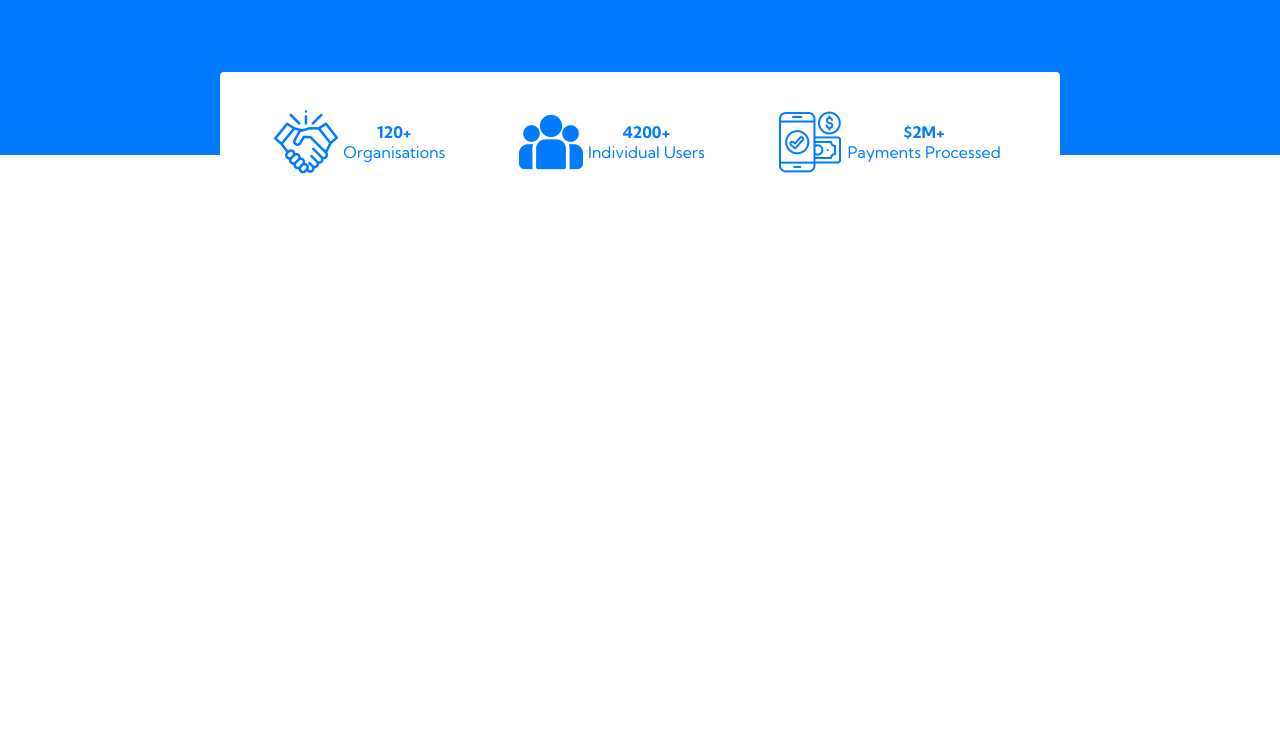
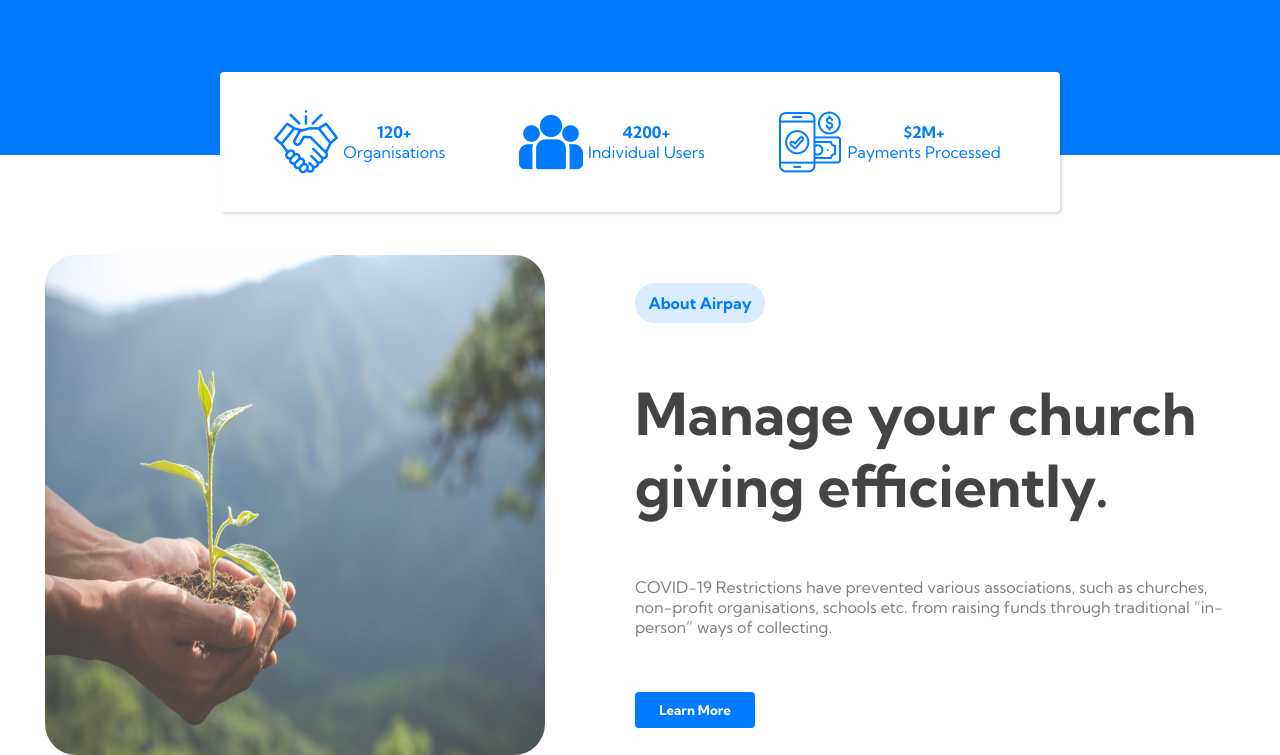
Before and after one commit to anthonykimani/airpay-giving, a plain HTML site: page index.html in a window 1280 px wide. Shown: the part 645-1400 px from the top of the page. Before the commit the page ends 857 px from the top, so only its background shows below. Drawn offline with nearby package versions, Linux system fonts and the light colour scheme.

Commit message:
Adds About us Section

```diff
--- a/index.css
+++ b/index.css
@@ -8,9 +8,11 @@
     /* border: 1px solid red;   */
 }
 
+/* hero section */
+
 .hero-section-container{
     background-color: #007BFF;
-    height:100vh;
+    height:800px;
 
 }
 
@@ -103,6 +105,8 @@ li{
     width:40%;
 }
 
+/* stats section */
+
 .stats-section{
     display: flex;
     flex-direction: column;
@@ -118,6 +122,7 @@ li{
     display: flex;
     align-items: center;
     justify-content: space-around;
+    box-shadow: rgba(0, 0, 0, 0.15) 1.95px 1.95px 2.6px;
 }
 
 .stats-container span{
@@ -149,3 +154,52 @@ li{
 .stats span p{
 
 }
+
+/* about us section */
+
+.about-section{
+    margin-top:100px;
+    display:flex;
+    min-height:500px;
+    justify-content: space-around;
+}
+
+.about-section img{
+    width:500px;
+    border-radius: 31px;
+}
+
+.about-section span{
+    display: flex;
+    flex-direction: column;
+    justify-content: space-around;
+    width:600px;
+}
+
+.about-section span h4{
+    background-color: #007bff24;
+    width:110px;
+    padding:10px;
+    border-radius:30px;
+    text-align: center;
+    color:#007BFF;
+}
+
+.about-section span h2{
+    font-size: 58px;
+    color:rgba(0, 0, 0, 0.733);
+}
+
+.about-section span p{
+    color:rgba(0, 0, 0, 0.503);
+}
+
+.about-section span button{
+    padding:10px 10px;
+    background-color: #007BFF;
+    color: white;
+    border-radius: 4px;
+    font-weight: 700;
+    width:120px;
+    border:none;
+}
--- a/index.html
+++ b/index.html
@@ -10,6 +10,7 @@
     <link href='https://unpkg.com/boxicons@2.1.4/css/boxicons.min.css' rel='stylesheet'>
 </head>
 <body>
+    <!-- hero section -->
     <section class="hero-section-container">
         <nav>
             <img src="./assets/airpay_logo.svg" alt="airpay_logo">
@@ -63,5 +64,16 @@
             </div>
         </div>
     </section>
+
+    <!-- about us section -->
+    <section class="about-section">
+        <img src="./assets/environment.jpg" alt="">
+        <span>
+            <h4>About Airpay</h4>
+            <h2>Manage your church giving efficiently.</h2>
+            <p>COVID-19 Restrictions have prevented various associations, such as churches, non-profit organisations, schools etc. from raising funds through traditional “in-person” ways of collecting.</p>
+            <button>Learn More</button>
+        </span>
+    </section>
 </body>
 </html>
```
Also changed, not shown: assets/environment.jpg (added).
